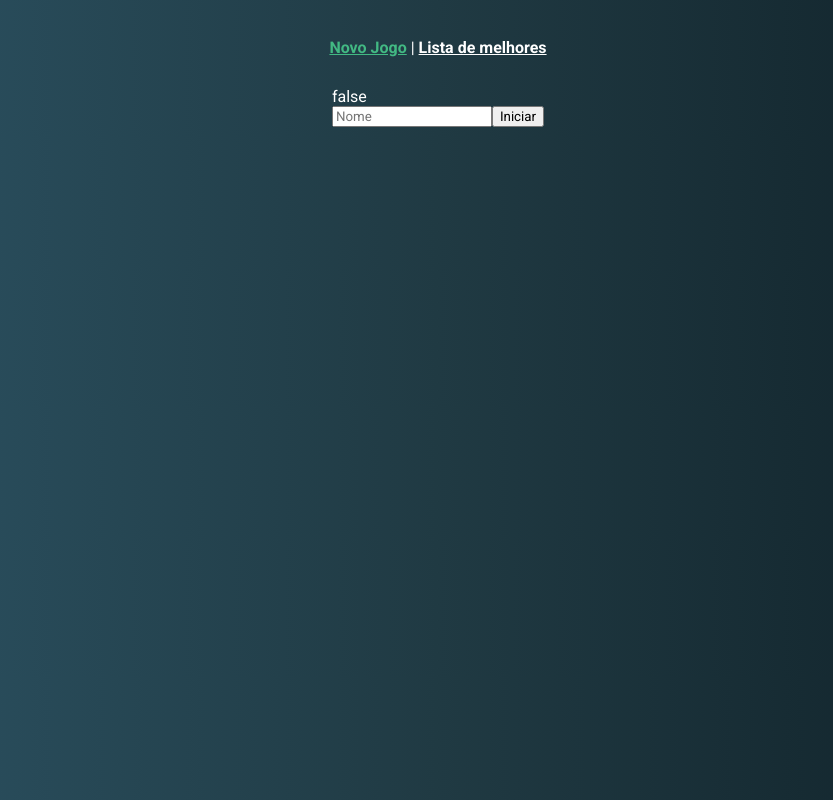
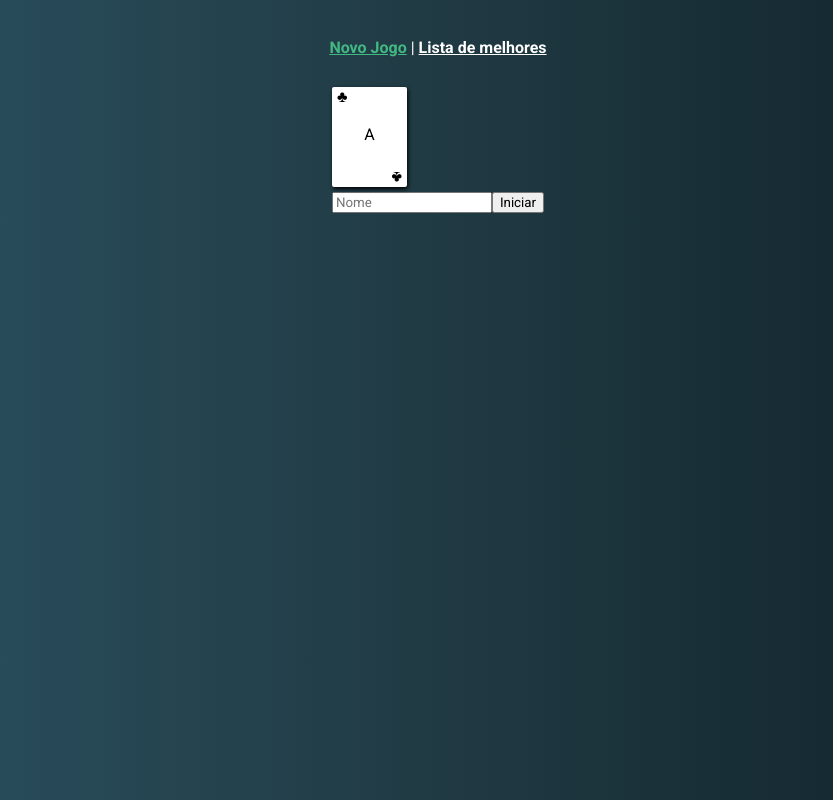
Before and after one commit to felipebiel/vue-memory-game, a Vue app: page / in a window 1280 px wide. Shown: the whole page, without its empty margins (202-1035 px from the left). Built offline with nearby package versions, Linux system fonts and the light colour scheme.

Commit message:
new: Desenho da carta estático

```diff
--- a/src/views/Home.vue
+++ b/src/views/Home.vue
@@ -1,13 +1,18 @@
 <template>
   <div class="home">
-    {{ stillCardsSelected }}
+    <div class="card">
+      <span class="card__suit card__suit--top">♣</span>
+      <span class="card__number">A</span>
+      <span class="card__suit card__suit--bottom">♣</span>
+    </div>
+
     <div v-if="!start && !stillCardsSelected">
       <input type="text" v-model="name" placeholder="Nome" />
       <button type="button" @click="startGame">Iniciar</button>
     </div>
     <div v-else>
       <div>
-        <p>Nome: {{ name }} </p>
+        <p>Nome: {{ name }}</p>
         <p>Pontos: {{ moves }}</p>
         {{ stillCardsSelected }}
       </div>
@@ -23,6 +28,8 @@
     </div>
 
     <div v-if="start && !stillCardsSelected">
+      <p>Nome: {{ name }}</p>
+      <p>Pontos: {{ moves }}</p>
       TERMINOU REiniciar ?
       <button type="button" @click="resetGame">Reiniciar</button>
     </div>
@@ -38,7 +45,7 @@ export default {
     return {
       start: false,
       moves: 0,
-      name: '',
+      name: "",
       playingCards: [
         { name: "As espadas", isSelected: false, img: "" },
         { name: "Dois espadas", isSelected: false, img: "" },
@@ -57,9 +64,7 @@ export default {
       cardsSelected: [],
     };
   },
-  created() {
-
-  },
+  created() {},
   methods: {
     startGame() {
       this.start = true;
@@ -67,7 +72,7 @@ export default {
     },
     resetGame() {
       this.start = false;
-      this.name = '';
+      this.name = "";
     },
     prepareCards() {
       this.cardsGame = [];
@@ -98,7 +103,6 @@ export default {
           }
           this.moves++;
         }
-
       }
     },
     shuffleArray(array) {
@@ -117,10 +121,47 @@ export default {
   },
   computed: {
     stillCardsSelected() {
-      return this.cardsGame.some(element => !element.isSelected)
-    }
+      return this.cardsGame.some((element) => !element.isSelected);
+    },
   },
 };
 </script>
 <style lang="scss" scoped>
+.card {
+  width: 75px;
+  height: 100px;
+  float: left;
+  margin-right: 5px;
+  margin-bottom: 5px;
+  border-radius: 2px;
+  position: relative;
+  background: white;
+  color: black;
+  box-shadow: 1px 2px 4px black;
+
+  &__suit {
+    width: 100%;
+    display: block;
+  }
+
+  &__suit--top {
+    text-align: left;
+    padding-left: 5px;
+  }
+
+  &__suit--bottom {
+    position: absolute;
+    bottom: 0px;
+    text-align: left;
+    transform: rotate(180deg);
+    padding-left: 5px;
+  }
+
+  &__number {
+    width: 100%;
+    position: absolute;
+    top: 38%;
+    text-align: center;
+  }
+}
 </style>
```
